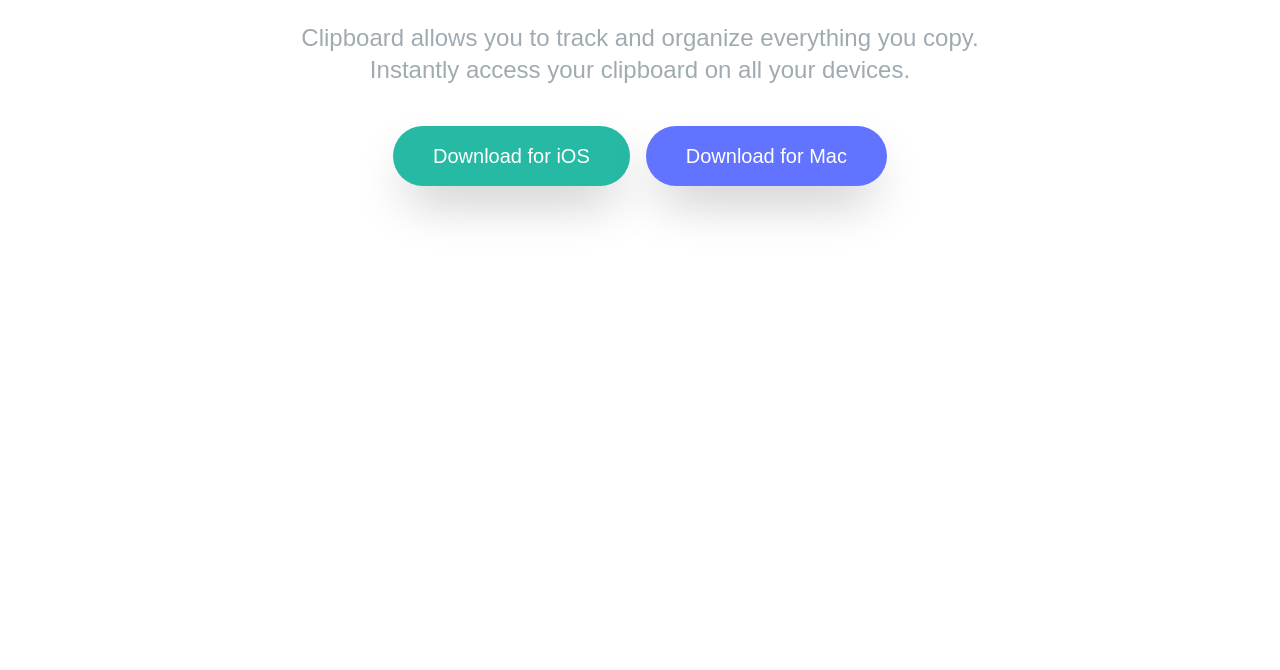
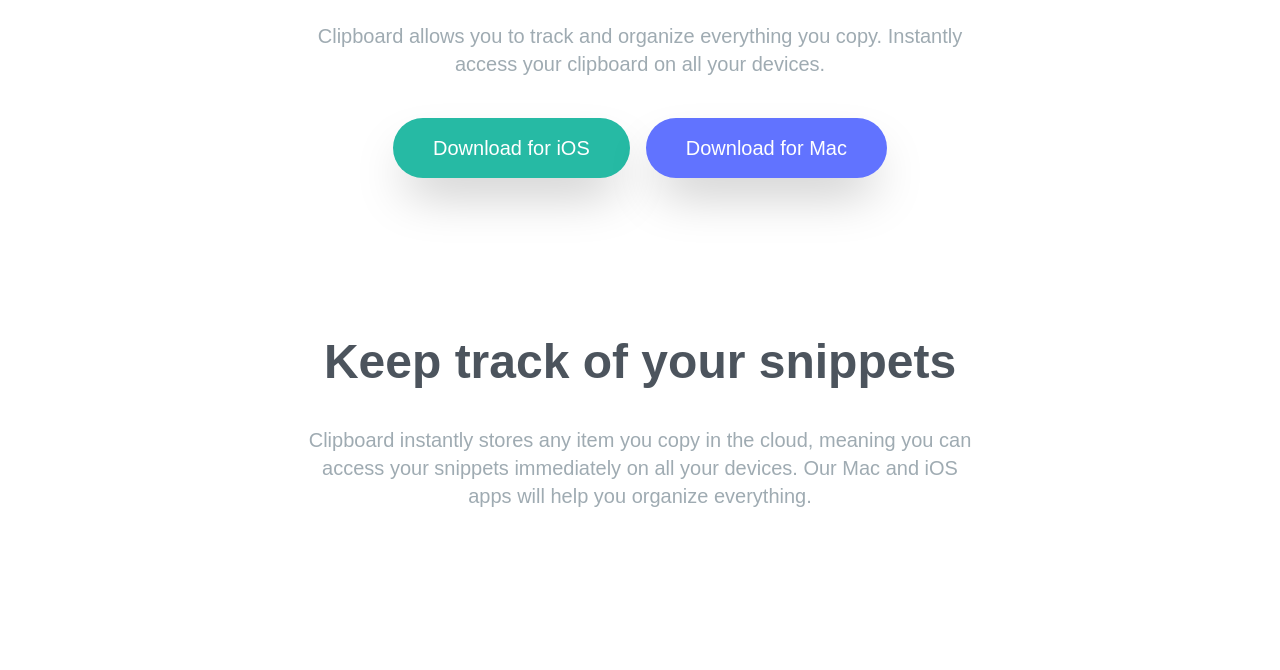
Before and after one commit to Rafiul-Islam/Tailwind-Journey, a website: page big/clipboard/index.html in a window 1280 px wide. Shown: the part 383-1053 px from the top of the page. Before the commit the page ends 800 px from the top, so only its background shows below. Drawn offline with Linux system fonts and the light colour scheme; a web font is replaced by a local one.

Commit message:
clipboard: snippets section done with usign directives

```diff
--- a/big/clipboard/index.html
+++ b/big/clipboard/index.html
@@ -18,26 +18,18 @@
   <body>
     <!-- Hero section -->
     <section id="hero">
-      <div class="mb-40 pt-16 px-10">
+      <div class="section-container mb-40 pt-16 px-10">
         <!-- Logo section -->
         <img class="mx-auto my-16" src="./images/logo.svg" alt="website logo" />
         <!-- Title section -->
-        <h3
-          class="max-w-6xl mx-auto mb-10 text-center text-4xl md:text-5xl font-bold text-darkGrayishBlue"
-        >
-          A history of everything you copy
-        </h3>
+        <h3>A history of everything you copy</h3>
         <!-- Subtitle section -->
-        <p
-          class="max-w-3xl mx-auto text-center text-2xl text-grayishBlue mb-10"
-        >
+        <p class="max-w-2xl mx-auto text-xl text-grayishBlue mb-10">
           Clipboard allows you to track and organize everything you copy.
           Instantly access your clipboard on all your devices.
         </p>
         <!-- Button section -->
-        <div
-          class="flex flex-col md:flex-row md:justify-center space-y-4 md:space-y-0 md:items-center md:space-x-4"
-        >
+        <div class="button-container">
           <button
             type="button"
             class="px-10 py-4 bg-strongCyan shadow-2xl rounded-full text-white text-xl hover:opacity-80 duration-300"
@@ -53,5 +45,19 @@
         </div>
       </div>
     </section>
+
+    <!-- Snippet section -->
+    <section id="snippets">
+      <div class="section-container mb-40 px-10">
+        <!-- Title section -->
+        <h3>Keep track of your snippets</h3>
+        <!-- Subtitle section -->
+        <p class="max-w-2xl mx-auto text-xl text-grayishBlue mb-10">
+          Clipboard instantly stores any item you copy in the cloud, meaning you
+          can access your snippets immediately on all your devices. Our Mac and
+          iOS apps will help you organize everything.
+        </p>
+      </div>
+    </section>
   </body>
 </html>
--- a/big/clipboard/input.css
+++ b/big/clipboard/input.css
@@ -1,6 +1,12 @@
 @tailwind base;
 @tailwind components;
 @tailwind utilities;
+
+@layer base {
+  h3 {
+    @apply mb-10 text-4xl md:text-5xl font-bold text-darkGrayishBlue;
+  }
+}
 
 body {
   background-image: url(./images/bg-header-mobile.png);
@@ -13,3 +19,11 @@ body {
     background-image: url(./images/bg-header-desktop.png);
   }
 }
+
+.section-container {
+  @apply max-w-6xl mx-auto text-center;
+}
+
+.button-container {
+  @apply flex flex-col md:flex-row md:justify-center space-y-4 md:space-y-0 md:items-center md:space-x-4;
+}
```
Also changed, not shown: big/clipboard/style.css.
